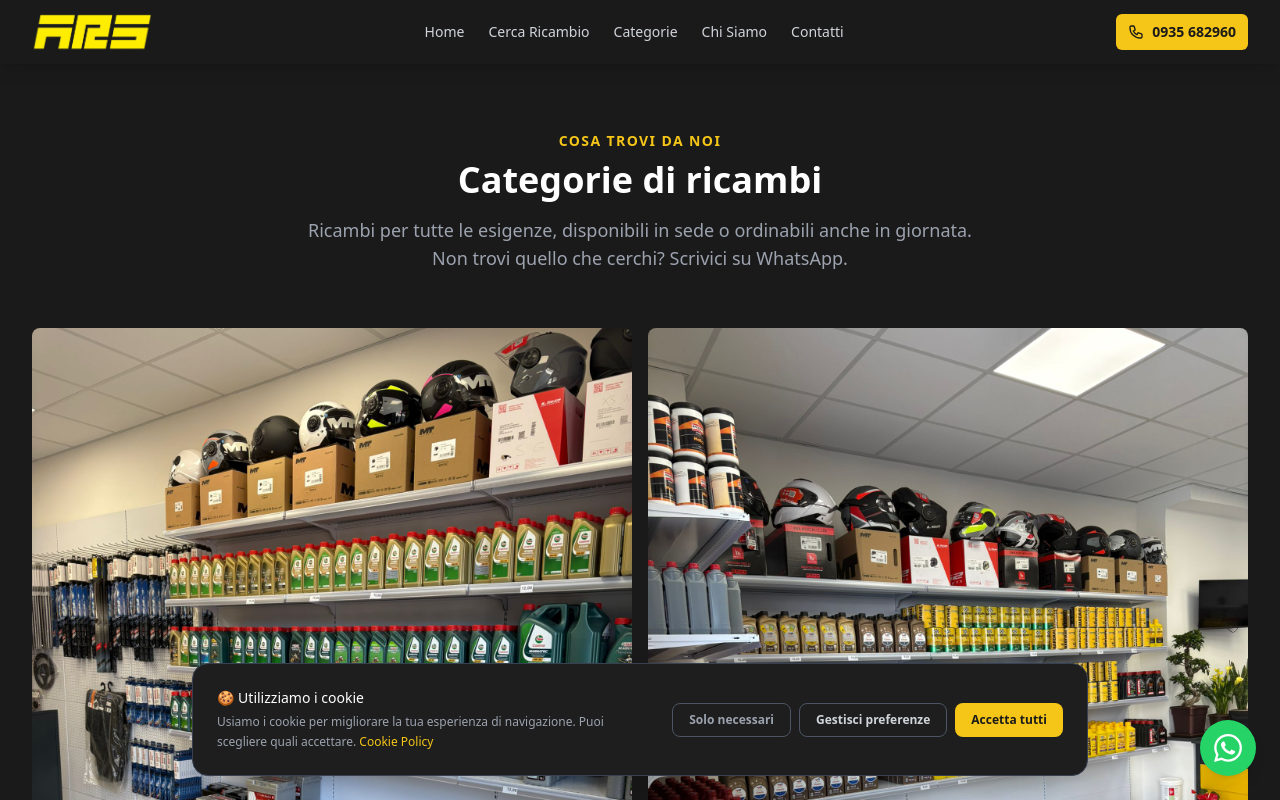
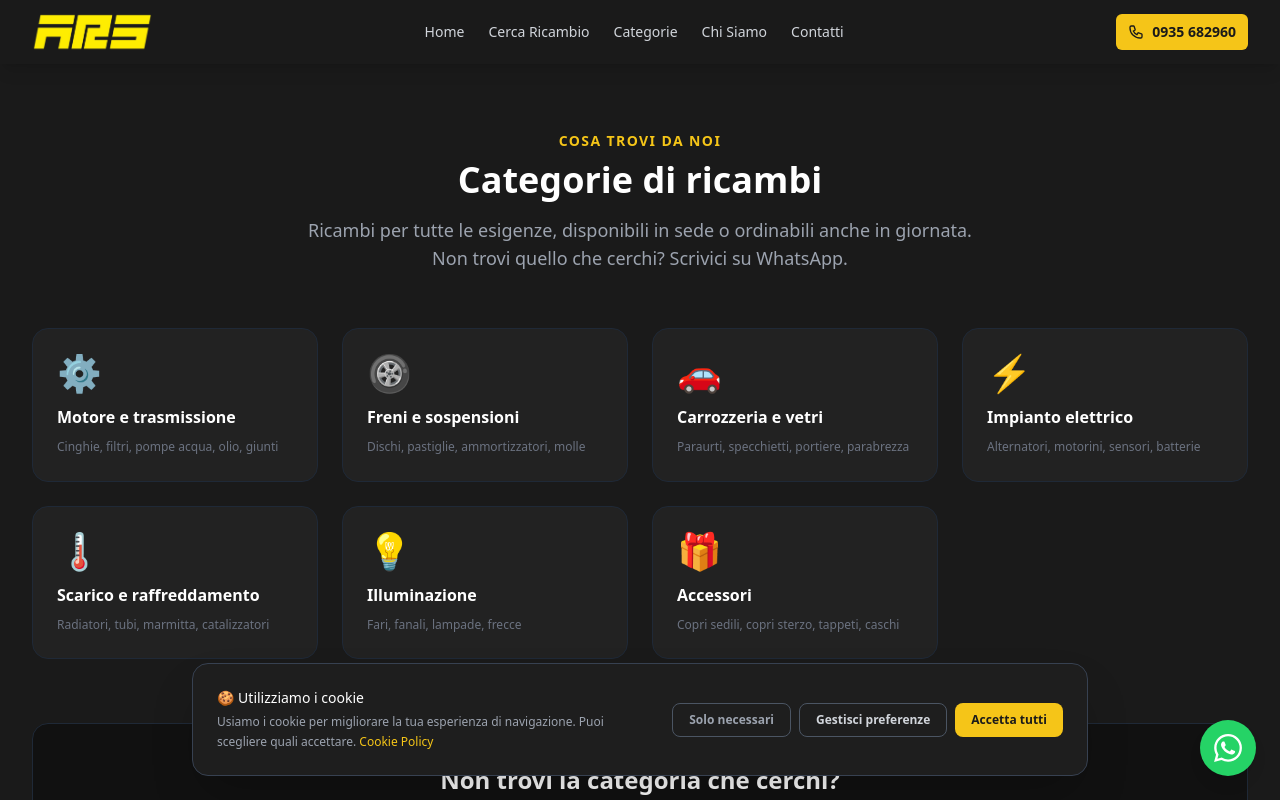
Before and after one commit to GiuSem14/autoricambi-saitta, a Next.js app: page /categorie in a window 1280 px wide. Shown: the top 800 px of the page. Built offline with nearby package versions, Linux system fonts and the light colour scheme.

Commit message:
fix: foto rimosse temporaneamente in attesa di quelle ufficiali

```diff
--- a/app/categorie/page.tsx
+++ b/app/categorie/page.tsx
@@ -1,5 +1,4 @@
 import type { Metadata } from "next";
-import Image from "next/image";
 import Link from "next/link";
 import { WHATSAPP_URL } from "@/lib/constants";
 
@@ -31,30 +30,6 @@ export default function CategoriePage() {
         </h1>
         <p className="text-gray-400 text-lg max-w-2xl mx-auto">
           Ricambi per tutte le esigenze, disponibili in sede o ordinabili anche in giornata. Non trovi quello che cerchi? Scrivici su WhatsApp.
-        </p>
-      </div>
-
-      <div className="mb-12">
-        <div className="grid grid-cols-1 sm:grid-cols-2 gap-4">
-          <Image
-            src="/images/negozio-scaffale.jpg"
-            alt="Scaffale oli e lubrificanti nel magazzino Autoricambi Saitta"
-            width={800}
-            height={600}
-            className="rounded-lg w-full h-auto"
-            priority
-          />
-          <Image
-            src="/images/negozio-scaffale-2.jpg"
-            alt="Scaffale prodotti nel magazzino Autoricambi Saitta"
-            width={800}
-            height={600}
-            className="rounded-lg w-full h-auto"
-            priority
-          />
-        </div>
-        <p className="text-center text-gray-500 text-sm mt-3">
-          Il nostro magazzino sempre rifornito
         </p>
       </div>
 
--- a/app/chi-siamo/page.tsx
+++ b/app/chi-siamo/page.tsx
@@ -1,5 +1,4 @@
 import type { Metadata } from "next";
-import Image from "next/image";
 import Link from "next/link";
 import { BUSINESS_NAME, CITY, WHATSAPP_URL, ORARI } from "@/lib/constants";
 
@@ -19,15 +18,6 @@ export default function ChiSiamoPage() {
         <h1 className="text-4xl font-extrabold text-brand-white mt-2 mb-6">
           Una storia di famiglia al servizio della tua auto
         </h1>
-        <div className="relative w-full h-[300px] md:h-[400px] mb-8">
-          <Image
-            src="/images/negozio-esterno.jpg"
-            alt="Esterno del negozio Autoricambi Saitta a Piazza Armerina"
-            fill
-            className="rounded-lg object-cover"
-            priority
-          />
-        </div>
         <div className="space-y-5 text-gray-300 text-lg leading-relaxed max-w-3xl">
           <p>
             <strong className="text-brand-white">{BUSINESS_NAME}</strong> non è solo
@@ -47,15 +37,6 @@ export default function ChiSiamoPage() {
             tempo possibile.
           </p>
         </div>
-      </div>
-
-      <div className="relative w-full h-[300px] md:h-[400px] mb-14">
-        <Image
-          src="/images/negozio-interno.jpg"
-          alt="Interno del negozio Autoricambi Saitta con scaffali di ricambi auto"
-          fill
-          className="rounded-lg object-cover"
-        />
       </div>
 
       {/* Valori */}
--- a/app/page.tsx
+++ b/app/page.tsx
@@ -1,5 +1,4 @@
 import type { Metadata } from "next";
-import Image from "next/image";
 import Link from "next/link";
 import { WHATSAPP_URL, CITY } from "@/lib/constants";
 import Recensioni from "@/components/Recensioni";
@@ -93,17 +92,7 @@ export default function HomePage() {
 
       {/* About */}
       <section className="max-w-7xl mx-auto px-4 sm:px-6 lg:px-8 py-20">
-        <div className="flex flex-col md:flex-row gap-10 items-center">
-          <div className="w-full md:w-[60%] relative h-[300px] md:h-[420px] flex-shrink-0">
-            <Image
-              src="/images/negozio-interno.jpg"
-              alt="Interno del negozio Autoricambi Saitta a Piazza Armerina"
-              fill
-              className="rounded-lg object-cover"
-              priority
-            />
-          </div>
-          <div className="w-full md:w-[40%]">
+        <div className="max-w-3xl mx-auto text-center">
           <span className="text-brand-yellow text-sm font-semibold uppercase tracking-widest">
             Chi siamo
           </span>
@@ -131,7 +120,6 @@ export default function HomePage() {
           >
             Scopri di più →
           </Link>
-          </div>
         </div>
       </section>
 
```
Lines whose indentation alone changed are shown as unchanged.
